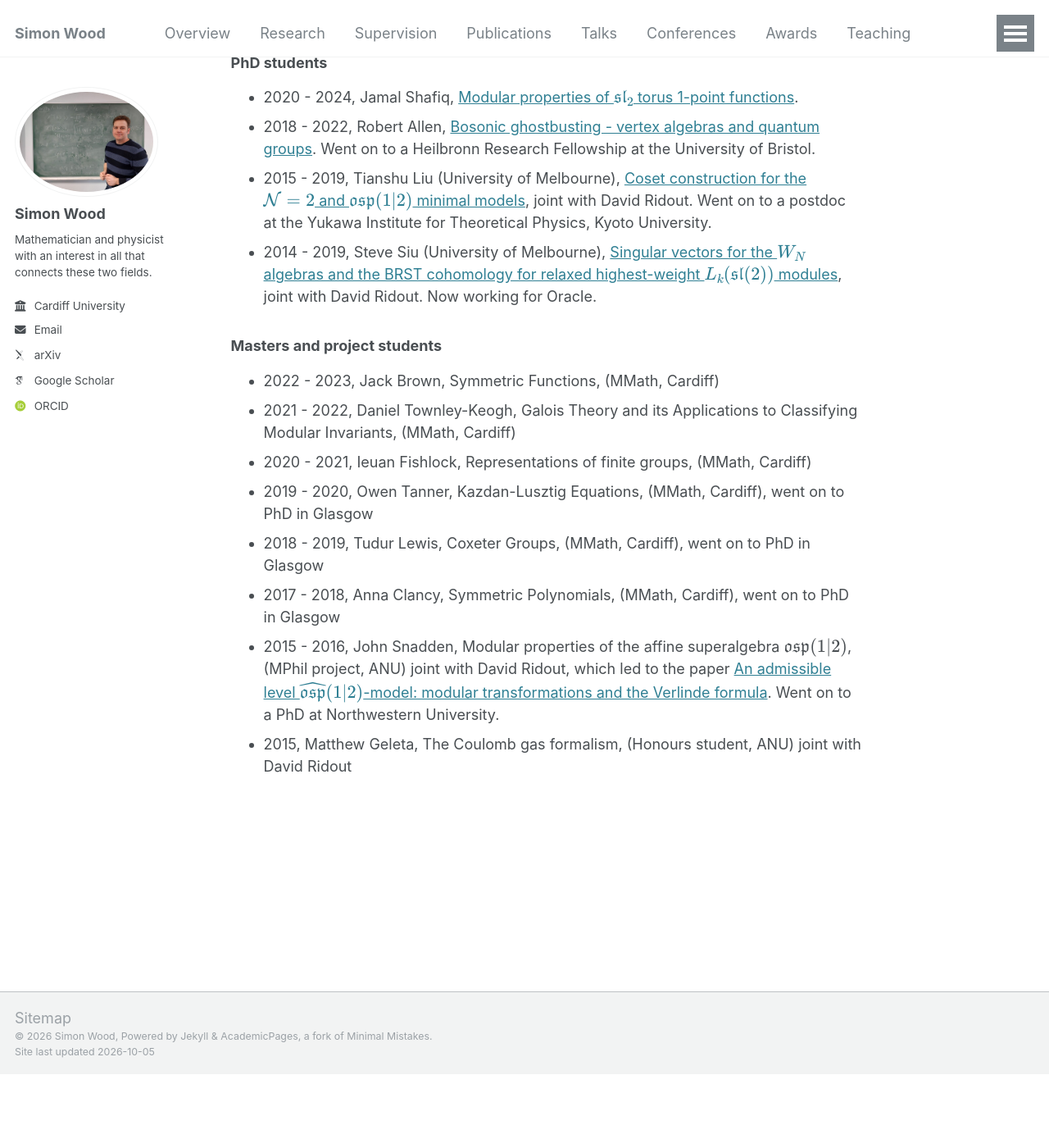
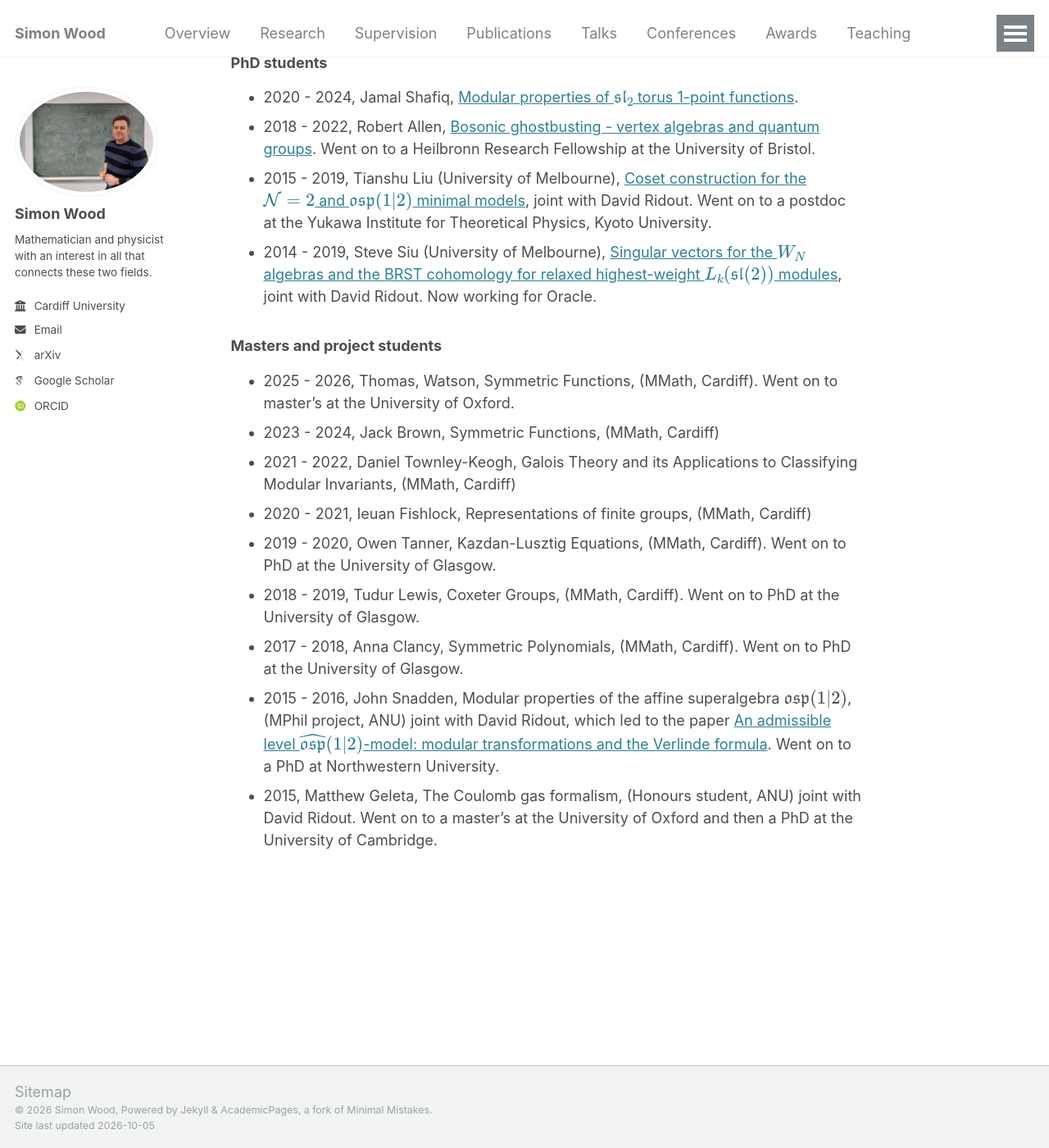
Before and after one commit to simonjwood/simonjwood.github.io, a Jekyll site: the page built from _pages/supervision.md, in a window 1280 px wide and 1400 px high, scrolled down 1481 px. Shown: the whole window at 82% size. Built offline with Jekyll 4.4.1, drawn with Linux system fonts in a browser that asks for light colours; some web fonts are replaced; before the commit the page ends 2791 px from its top, so only the background shows below that.

Commit message:
Added outcome to the supervision page.

```diff
--- a/_pages/supervision.md
+++ b/_pages/supervision.md
@@ -40,11 +40,12 @@ Current and former group members
 * 2014 - 2019, Steve Siu (University of Melbourne), [Singular vectors for the $$W_N$$ algebras and the BRST cohomology for relaxed highest-weight $$L_k(\mathfrak{sl}(2))$$ modules](https://minerva-access.unimelb.edu.au/handle/11343/228926), joint with David Ridout. Now working for Oracle.
 
 ### Masters and project students
-* 2022 - 2023, Jack Brown, Symmetric Functions, (MMath, Cardiff)
+* 2025 - 2026, Thomas, Watson, Symmetric Functions, (MMath, Cardiff). Went on to master's at the University of Oxford.
+* 2023 - 2024, Jack Brown, Symmetric Functions, (MMath, Cardiff)
 * 2021 - 2022, Daniel Townley-Keogh, Galois Theory and its Applications to Classifying Modular Invariants, (MMath, Cardiff)
 * 2020 - 2021, Ieuan Fishlock, Representations of finite groups, (MMath, Cardiff)
-* 2019 - 2020, Owen Tanner, Kazdan-Lusztig Equations, (MMath, Cardiff), went on to PhD in Glasgow
-* 2018 - 2019, Tudur Lewis, Coxeter Groups, (MMath, Cardiff), went on to PhD in Glasgow
-* 2017 - 2018, Anna Clancy, Symmetric Polynomials, (MMath, Cardiff), went on to PhD in Glasgow
+* 2019 - 2020, Owen Tanner, Kazdan-Lusztig Equations, (MMath, Cardiff). Went on to PhD at the University of Glasgow.
+* 2018 - 2019, Tudur Lewis, Coxeter Groups, (MMath, Cardiff). Went on to PhD at the University of Glasgow.
+* 2017 - 2018, Anna Clancy, Symmetric Polynomials, (MMath, Cardiff). Went on to PhD at the University of Glasgow.
 * 2015 - 2016, John Snadden, Modular properties of the affine superalgebra $$\mathfrak{osp}(1\vert 2)$$, (MPhil project, ANU) joint with David Ridout, which led to the paper [An admissible level $$\widehat{\mathfrak{osp}}(1\vert 2)$$-model: modular transformations and the Verlinde formula](https://doi.org/10.1007/s11005-018-1097-5). Went on to a PhD at Northwestern University.
-* 2015, Matthew Geleta, The Coulomb gas formalism, (Honours student, ANU) joint with David Ridout
+* 2015, Matthew Geleta, The Coulomb gas formalism, (Honours student, ANU) joint with David Ridout. Went on to a master's at the University of Oxford and then a PhD at the University of Cambridge.
```
